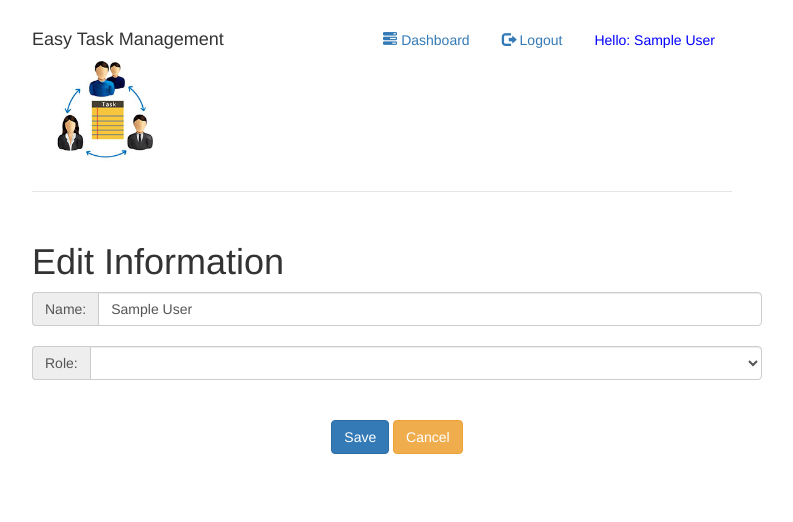
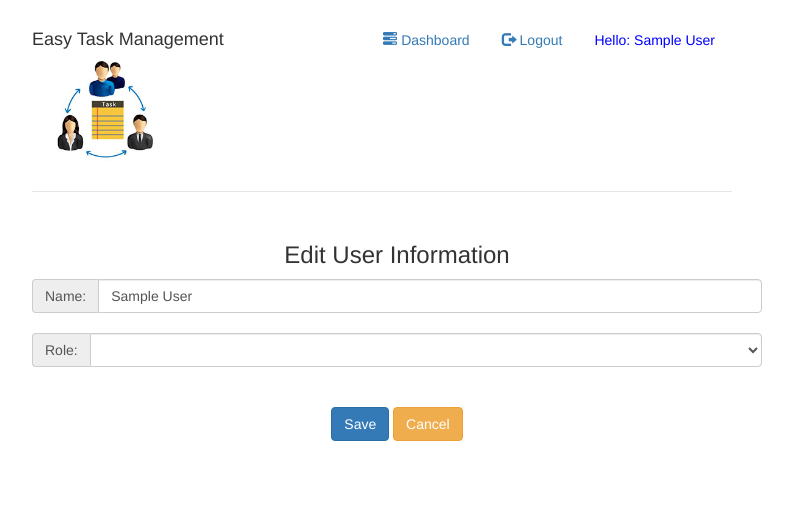
Before and after one commit to guitarly/project-2, a Node server app: page /users/edit/600000000000000000000002 in a window 1280 px wide. Shown: the top 522 px of the page, without its empty margins (258-1051 px from the left). Run offline with Node 20, Linux system fonts and the light colour scheme; the visitor is signed in with stand-in values (Sample User, id 1); some libraries are stand-ins or nearby versions.

Commit message:
fixed title

```diff
--- a/views/index.ejs
+++ b/views/index.ejs
@@ -1,5 +1,7 @@
 <%- contentFor('dashboard') %>
-  <h2 class="page-header">Dashboard</h2>
+  <div class="container">
+    <!--
+    <h2 class="page-header">Dashboard</h2> -->
 
     <nav class="navbar navbar-toggleable-md navbar-light bg-faded">
       <ul class="nav navbar-nav navbar-left">
@@ -47,4 +49,4 @@
       </tbody>
     </table>
 
-  <!-- </div> -->
+  </div>
--- a/views/layout.ejs
+++ b/views/layout.ejs
@@ -44,8 +44,6 @@
                             </a>
                   </li>
                   <% } %>
-
-
         </ul>
       </nav>
       <h4>Easy Task Management</h4>
@@ -67,7 +65,6 @@
                 <%= error %>
               </div>
               <%} %>
-
 
                 <%- body %>
                   <%- defineContent('dashboard') %>
--- a/views/tasks/edit.ejs
+++ b/views/tasks/edit.ejs
@@ -1,5 +1,7 @@
 <%- contentFor('edit-task') %>
-    <h1>Edit Task</h1>
+  <div class="text-center">
+    <h3>Edit Task</h3>
+  </div>
   <br>
   <h4>
       <%if(user) {%>
--- a/views/tasks/index.ejs
+++ b/views/tasks/index.ejs
@@ -3,7 +3,9 @@
 
 
     <nav class="navbar navbar-toggleable-md navbar-light bg-faded">
-      <h2>Task Assignments</h2>
+      <div class="text-center">
+        <h3>Task Assignments</h3>
+      </div>
       <ul class="nav navbar-nav navbar-left">
         <% if(currentUser.role === 'Project Manager') { %>
           <li id="menu-new"><a href="/tasks/new"><span class="glyphicon glyphicon-plus"></span> Add New Task </a></li>
--- a/views/tasks/notassigned.ejs
+++ b/views/tasks/notassigned.ejs
@@ -1,7 +1,9 @@
 <%- contentFor('display-tasks-not-assign') %>
   <div class="container">
     <nav class="navbar navbar-toggleable-md navbar-light bg-faded">
-      <h2>Tasks - Not Assigned</h2>
+      <div class="text-center">
+        <h3>Tasks - Not Assigned</h3>
+      </div>
       <ul class="nav navbar-nav navbar-left">
         <% if(currentUser.role === 'Project Manager') { %>
           <li id="menu-new"><a href="/tasks/new"><span class="glyphicon glyphicon-plus"></span> Add New Task </a></li>
--- a/views/users/edit.ejs
+++ b/views/users/edit.ejs
@@ -1,8 +1,10 @@
 <%- contentFor('edit-user') %>
-  <h1>Edit Information</h1>
+
 
   <div class="container">
-
+    <div class="text-center">
+      <h3>Edit User Information</h3>
+    </div>
 
 
     <% if(errors) { %>
--- a/views/users/index.ejs
+++ b/views/users/index.ejs
@@ -1,8 +1,9 @@
 <%- contentFor('display-all-users') %>
 
-  <h1>Developers</h1>
-
   <div class="container ">
+    <div class="text-center">
+      <h3>All Users</h3>
+    </div>
 
     <nav class="navbar navbar-toggleable-md navbar-light bg-faded">
       <ul class="nav navbar-nav navbar-left">
--- a/views/users/show.ejs
+++ b/views/users/show.ejs
@@ -3,7 +3,7 @@
   <div class="container">
     <div class="text-center">
 
-      <h2>Developer: <%= user.name %></h2>
+      <h3>Developer: <%= user.name %></h3>
     </div>
 
 
```
Lines whose indentation alone changed are shown as unchanged.
